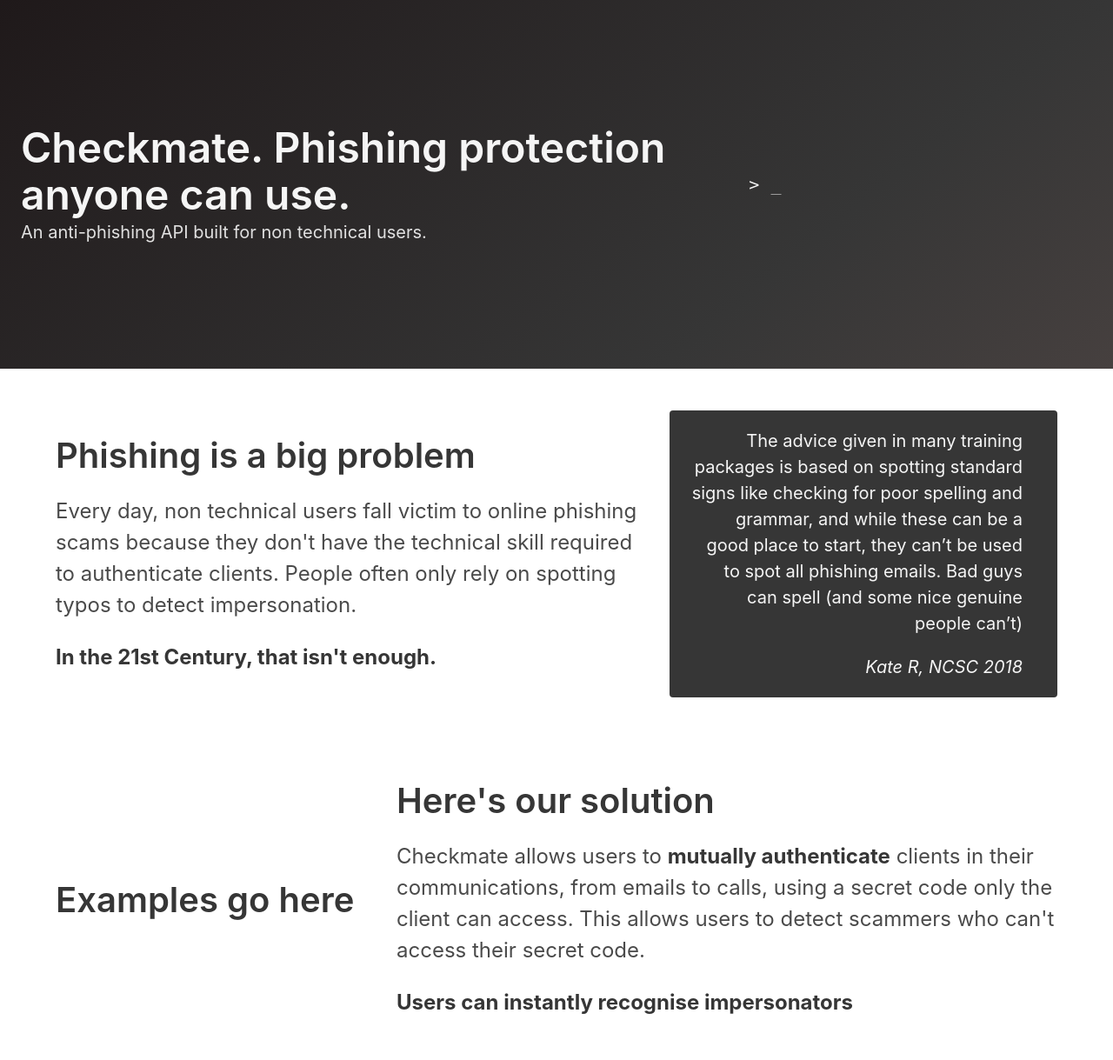
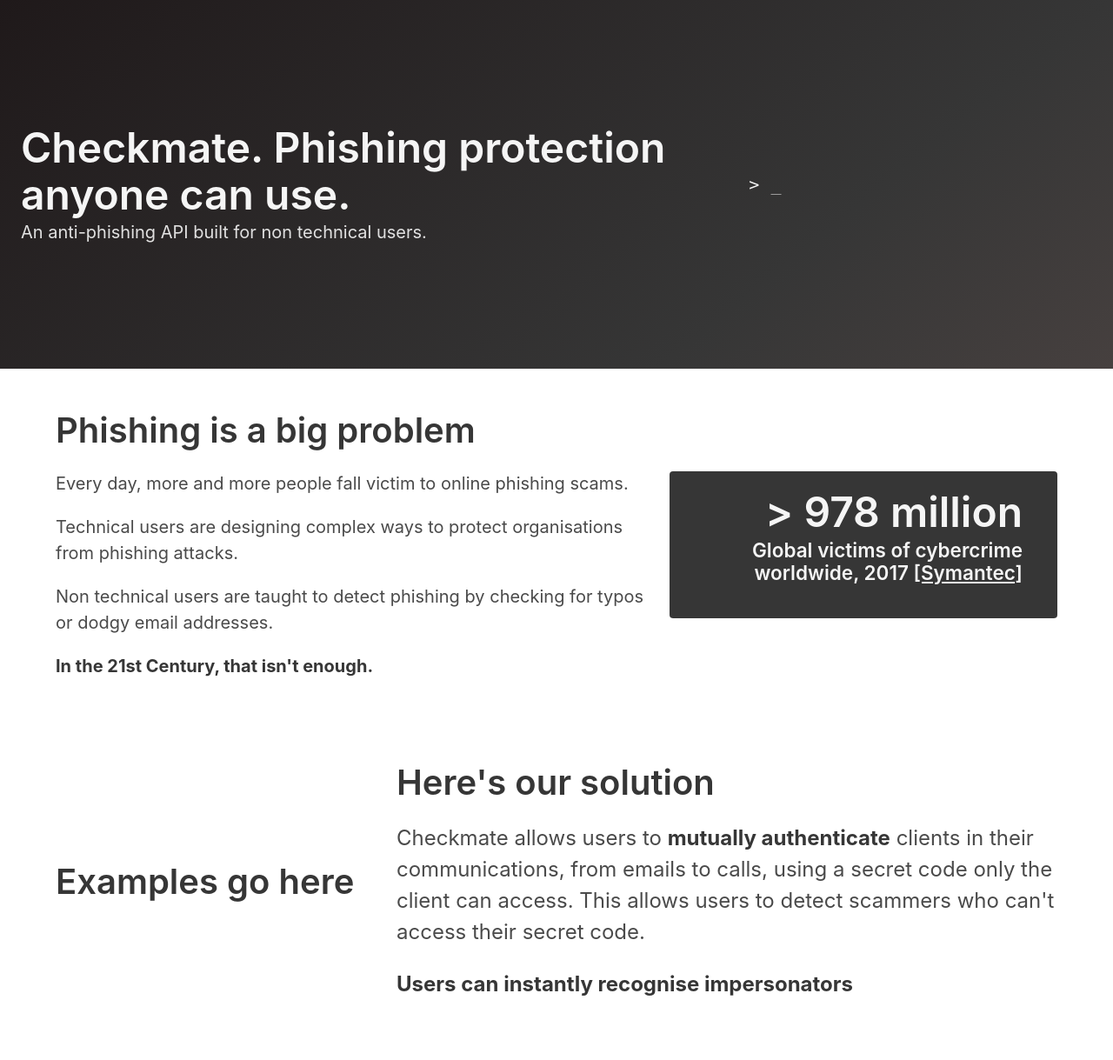
Before and after one commit to AlistairRobinson/checkmate, a Flask app: page / in a window 1280 px wide. Shown: the part 53-1272 px from the top of the page at 87% size. After the commit the page ends 1198 px from the top, so only its background shows below. Run offline with Flask 2, Linux system fonts and the light colour scheme; data that the repository does not hold is empty; parts of the project's set-up code (start-up, migrations or seed data) failed here and were passed over; some libraries are stand-ins or nearby versions.

Commit message:
Changes to homepage content

```diff
--- a/app/templates/index.html
+++ b/app/templates/index.html
@@ -50,29 +50,19 @@
             <div class="container">
                 <div class="columns is-vcentered">
                     <div class="column is-three-fifths">
-                        <div class="content is-large">
+                        <div class="content is-medium">
                             <h2 class="title is-2">Phishing is a big problem</h2>
-                            <p>
-                                Every day, non technical users fall victim to online phishing scams because
-                                they don't have the technical skill required to authenticate clients. People
-                                often only rely on spotting typos to detect impersonation.
-                            </p>
-                            <p>
-                                <strong>In the 21st Century, that isn't enough.</strong>
-                            </p>
+                            <p>Every day, more and more people fall victim to online phishing scams.</p>
+                            <p>Technical users are designing complex ways to protect organisations from phishing attacks.</p>
+                            <p>Non technical users are taught to detect phishing by checking for typos or dodgy email addresses.</p>
+                            <p><strong>In the 21st Century, that isn't enough.</strong></p>
                         </div>
                     </div>
                     <div class="column">
                         <div class="notification is-dark">
-                            <div class="content is-medium has-text-right is-family-secondary">
-                                <p>
-                                    The advice given in many training packages is based on spotting standard signs like
-                                    checking for poor spelling and grammar, and while these can be a good place to start,
-                                    they can’t be used to spot all phishing emails. Bad guys can spell (and some nice genuine people can’t)
-                                </p>
-                                <p>
-                                    <i>Kate R, NCSC 2018</i>
-                                </p>
+                            <div class="content is-medium is-family-secondary has-text-right">
+                                <h2 class="title is-1">> 978 million</h2>
+                                <h5 class="subtitle">Global victims of cybercrime worldwide, 2017 <a href="https://now.symassets.com/content/dam/norton/global/pdfs/norton_cybersecurity_insights/2017-NCSIR-global-results-UK.pdf">[Symantec]</a></h5>
                             </div>
                         </div>
                     </div>
```
